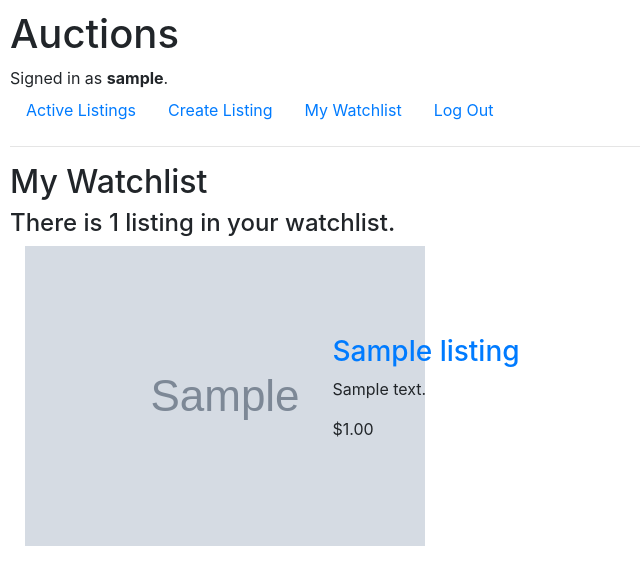
After one commit to anlifi/django-commerce, a Django app: page /watchlist in a window 1280 px wide. The commit adds this page. Shown: the top 585 px of the page, without its empty margins (0-640 px from the left). Run offline with Django 3.2, Linux system fonts and the light colour scheme; a user stored in the database is signed in; tables that the repository leaves empty hold one stand-in row (values such as "Sample post"); grey boxes marked "Sample" are stand-in pictures; parts of the project's set-up code (start-up, migrations or seed data) failed here and were passed over; some libraries are stand-ins or nearby versions.

Commit message:
Add watchlist page

```diff
--- a/auctions/templates/auctions/layout.html
+++ b/auctions/templates/auctions/layout.html
@@ -25,6 +25,9 @@
                     <a class="nav-link" href="{% url 'create' %}">Create Listing</a>
                 </li>
                 <li class="nav-item">
+                    <a class="nav-link" href="{% url 'watchlist' %}">My Watchlist</a>
+                </li>
+                <li class="nav-item">
                     <a class="nav-link" href="{% url 'logout' %}">Log Out</a>
                 </li>
             {% else %}
--- /dev/null
+++ b/auctions/templates/auctions/watchlist.html
@@ -0,0 +1,31 @@
+{% extends "auctions/layout.html" %}
+
+{% block body %}
+    <h2>My Watchlist</h2>
+
+    {% if count > 1 %}
+        <h4>There are {{ count }} listings in your watchlist.</h4>
+    {% elif count == 1 %}
+        <h4>There is {{ count }} listing in your watchlist.</h4>
+    {% else %}
+        <h4>There are no listings in your watchlist.</h4>
+    {% endif %}
+
+    {% for listing in listings %}
+        <div class="container-fluid row align-items-center">
+            <div class="col-3">
+                {% if listing.image_url %}
+                    <img alt="{{ listing.title }}" src="{{ listing.image_url }}">
+                {% else %}
+                    <img alt="No image available" src="https://t3.ftcdn.net/jpg/04/34/72/82/240_F_434728286_OWQQvAFoXZLdGHlObozsolNeuSxhpr84.jpg">
+                {% endif %}
+            </div>
+            <div class="col">
+                <h3><a href="{% url 'listing' id=listing.pk %}">{{ listing.title }}</a></h3>
+                <p>{{ listing.description }}</p>
+                <p>${{ listing.current_bid }}</p>
+            </div>
+        </div>
+    {% endfor %}
+
+{% endblock %}
--- a/auctions/urls.py
+++ b/auctions/urls.py
@@ -11,4 +11,5 @@ urlpatterns = [
     path("login", views.login_view, name="login"),
     path("logout", views.logout_view, name="logout"),
     path("register", views.register, name="register"),
+    path("watchlist", views.watchlist, name="watchlist"),
 ]
--- a/auctions/views.py
+++ b/auctions/views.py
@@ -205,3 +205,23 @@ def removeWatchlist(request, id):
         "code": 405,
         "message": "GET method not allowed."
     })
+
+
+@login_required(login_url="login")
+def watchlist(request):
+    # Check if watchlist exists
+    try:
+        watchlist = Watchlist.objects.get(user=request.user)
+    except Watchlist.DoesNotExist:
+        # Return empty watchlist
+        return render(request, "auctions/watchlist.html")
+
+    # Get listings in watchlist and number of listings
+    listings = watchlist.listings.all()
+    count = len(listings)
+
+    # Return watchlist page with listings
+    return render(request, "auctions/watchlist.html", {
+        "listings": listings,
+        "count": count
+    })
```
